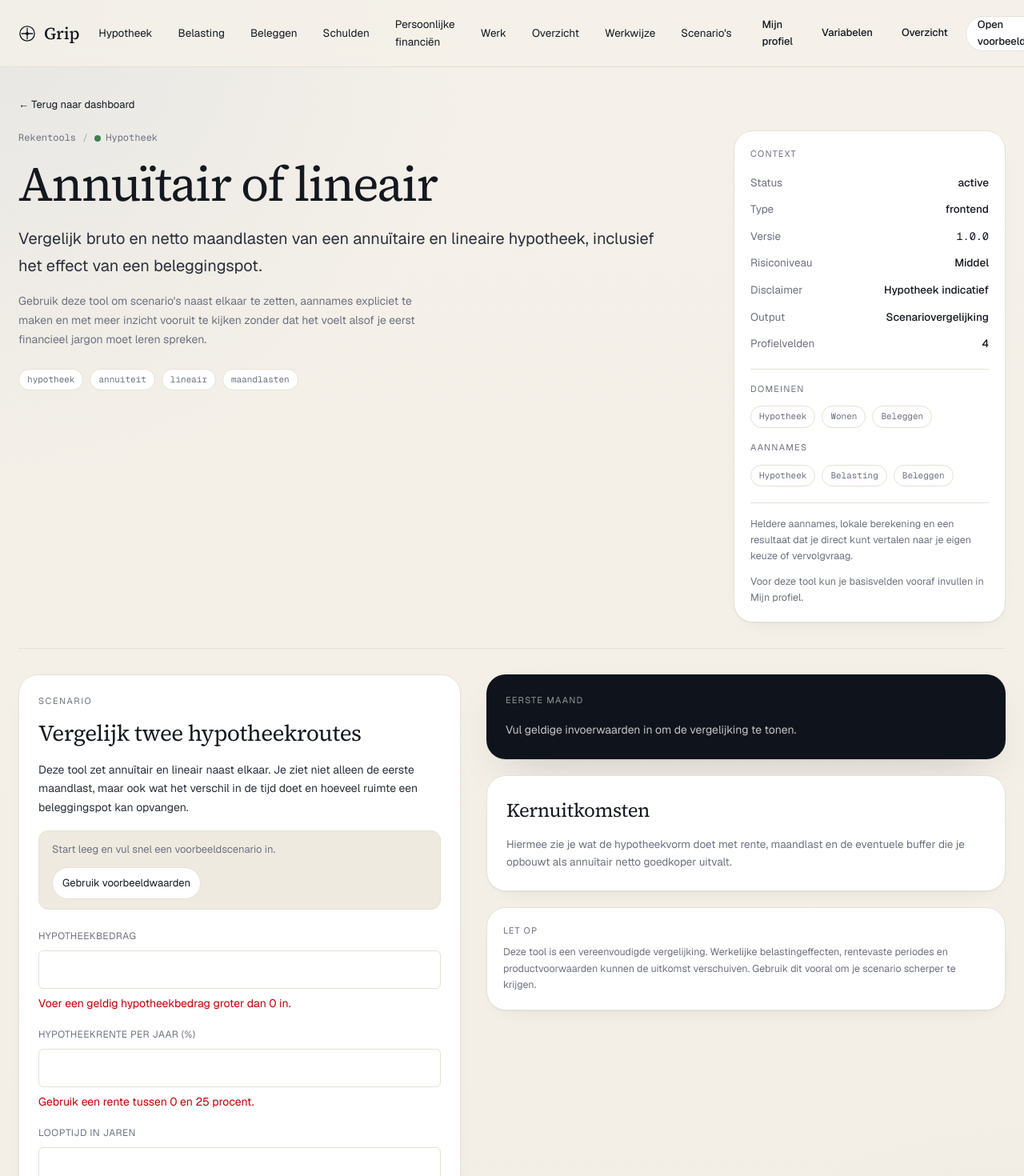
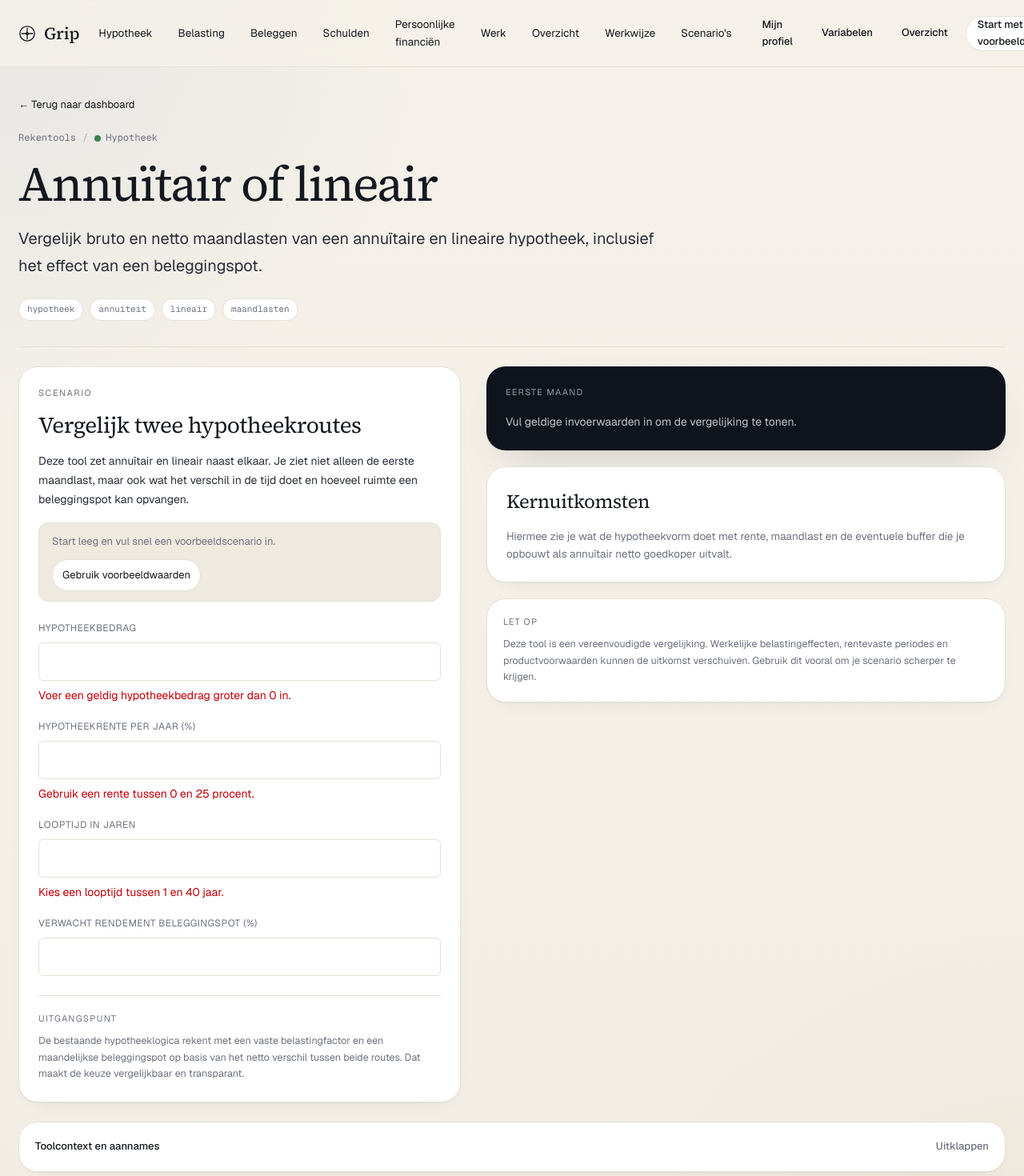
Before and after one commit to oli4vos/projectwebsite, a Next.js app: page /apps/annuitair-lineair in a window 1280 px wide. Shown: the top 1470 px of the page at 80% size. Built offline with nearby package versions, Linux system fonts and the light colour scheme.

Commit message:
fix: streamline tool entry pages and CTA labels

```diff
--- a/src/app/apps/[slug]/page.tsx
+++ b/src/app/apps/[slug]/page.tsx
@@ -111,7 +111,7 @@ export default async function AppDetailPage({ params }: AppDetailPageProps) {
           ← Terug naar dashboard
         </Link>
 
-        <section className="hair-b mt-5 grid gap-8 pb-8 lg:grid-cols-[minmax(0,1fr)_340px]">
+        <section className="hair-b mt-5 pb-8">
           <div className="max-w-4xl">
             <div className="flex items-center gap-2 text-[12px] tabular text-[var(--muted)]">
               <span>Rekentools</span>
@@ -128,22 +128,25 @@ export default async function AppDetailPage({ params }: AppDetailPageProps) {
             <p className="text-fluid-lead mt-5 max-w-[62ch] leading-[1.7] text-[var(--ink-2)]">
               {app.description}
             </p>
-            <p className="mt-4 max-w-[58ch] text-[14px] leading-[1.7] text-[var(--muted)]">
-              Gebruik deze tool om scenario&apos;s naast elkaar te zetten, aannames
-              expliciet te maken en met meer inzicht vooruit te kijken zonder dat het
-              voelt alsof je eerst financieel jargon moet leren spreken.
-            </p>
             <div className="mt-6 flex flex-wrap gap-2">
               {app.tags.map((tag) => (
                 <Pill key={tag}>{tag}</Pill>
               ))}
             </div>
           </div>
+        </section>
 
-          <aside className="rounded-[1.5rem] border hair bg-white p-5 shadow-paper">
-            <div className="text-[11px] uppercase tracking-[0.12em] text-[var(--muted)]">
-              Context
-            </div>
+        <section className="pt-6">
+          <AppRenderer slug={app.slug} />
+        </section>
+
+        <section className="mt-6">
+          <details className="rounded-[1.5rem] border hair bg-white p-5 shadow-paper [&_summary::-webkit-details-marker]:hidden">
+            <summary className="flex cursor-pointer list-none items-center justify-between gap-3 text-[13px] font-medium text-[var(--ink)]">
+              Toolcontext en aannames
+              <span className="text-[var(--muted)]">Uitklappen</span>
+            </summary>
+
             <div className="mt-4 space-y-3 text-[13.5px]">
               <div className="flex items-center justify-between">
                 <span className="text-[var(--muted)]">Status</span>
@@ -216,12 +219,8 @@ export default async function AppDetailPage({ params }: AppDetailPageProps) {
                 </div>
               </div>
             )}
-            <div className="mt-5 border-t border-[var(--hair)] pt-4 text-[12.5px] leading-[1.6] text-[var(--muted)]">
-              Heldere aannames, lokale berekening en een resultaat dat je direct kunt
-              vertalen naar je eigen keuze of vervolgvraag.
-            </div>
             {app.requiredProfileFields && app.requiredProfileFields.length > 0 && (
-              <div className="mt-3 text-[12.5px] leading-[1.6] text-[var(--muted)]">
+              <div className="mt-4 border-t border-[var(--hair)] pt-4 text-[12.5px] leading-[1.6] text-[var(--muted)]">
                 Voor deze tool kun je basisvelden vooraf invullen in{" "}
                 <Link href="/profiel" className="text-[var(--ink)] underline">
                   Mijn profiel
@@ -229,11 +228,7 @@ export default async function AppDetailPage({ params }: AppDetailPageProps) {
                 .
               </div>
             )}
-          </aside>
-        </section>
-
-        <section className="pt-8">
-          <AppRenderer slug={app.slug} />
+          </details>
         </section>
       </main>
       <SiteFooter />
--- a/src/app/not-found.tsx
+++ b/src/app/not-found.tsx
@@ -28,7 +28,7 @@ export default function NotFound() {
                 Terug naar dashboard
               </BtnLink>
               <BtnLink href="/apps/studieschuld-vs-beleggen" kind="outline" size="md">
-                Open voorbeeldtool
+                Start met voorbeeldwaarden
               </BtnLink>
             </div>
           </div>
--- a/src/components/SiteHeader.tsx
+++ b/src/components/SiteHeader.tsx
@@ -107,7 +107,7 @@ export function SiteHeader() {
               kind={onToolPage ? "outline" : "primary"}
               size="sm"
             >
-              Open voorbeeldtool
+              Start met voorbeeldwaarden
             </BtnLink>
           </div>
         </div>
@@ -198,7 +198,7 @@ export function SiteHeader() {
                 size="sm"
                 className="w-full justify-center"
               >
-                Open voorbeeldtool
+                Start met voorbeeldwaarden
               </BtnLink>
             </div>
           </>
```
